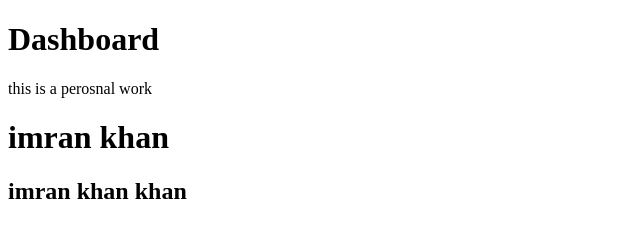
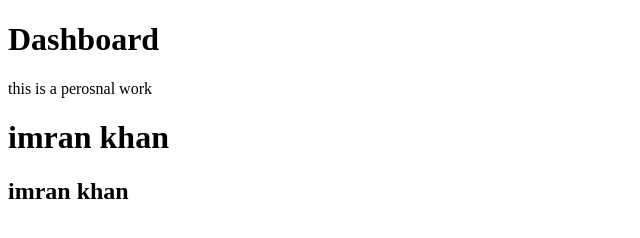
Before and after one commit to Imran2472/fainance-tracker-app, a plain HTML site: page Dashboard.html in a window 1280 px wide. Shown: the full height of the page, 0-640 px from the left. Drawn offline with Linux system fonts and the light colour scheme.

Commit message:
add nww text

```diff
--- a/Dashboard.html
+++ b/Dashboard.html
@@ -9,6 +9,6 @@
     <h1>Dashboard</h1>
     <p>this is a perosnal work</p>
     <h1>imran khan</h1>
-    <h2>imran khan khan</h2>
+    <h2>imran khan</h2>
   </body>
 </html>
```
